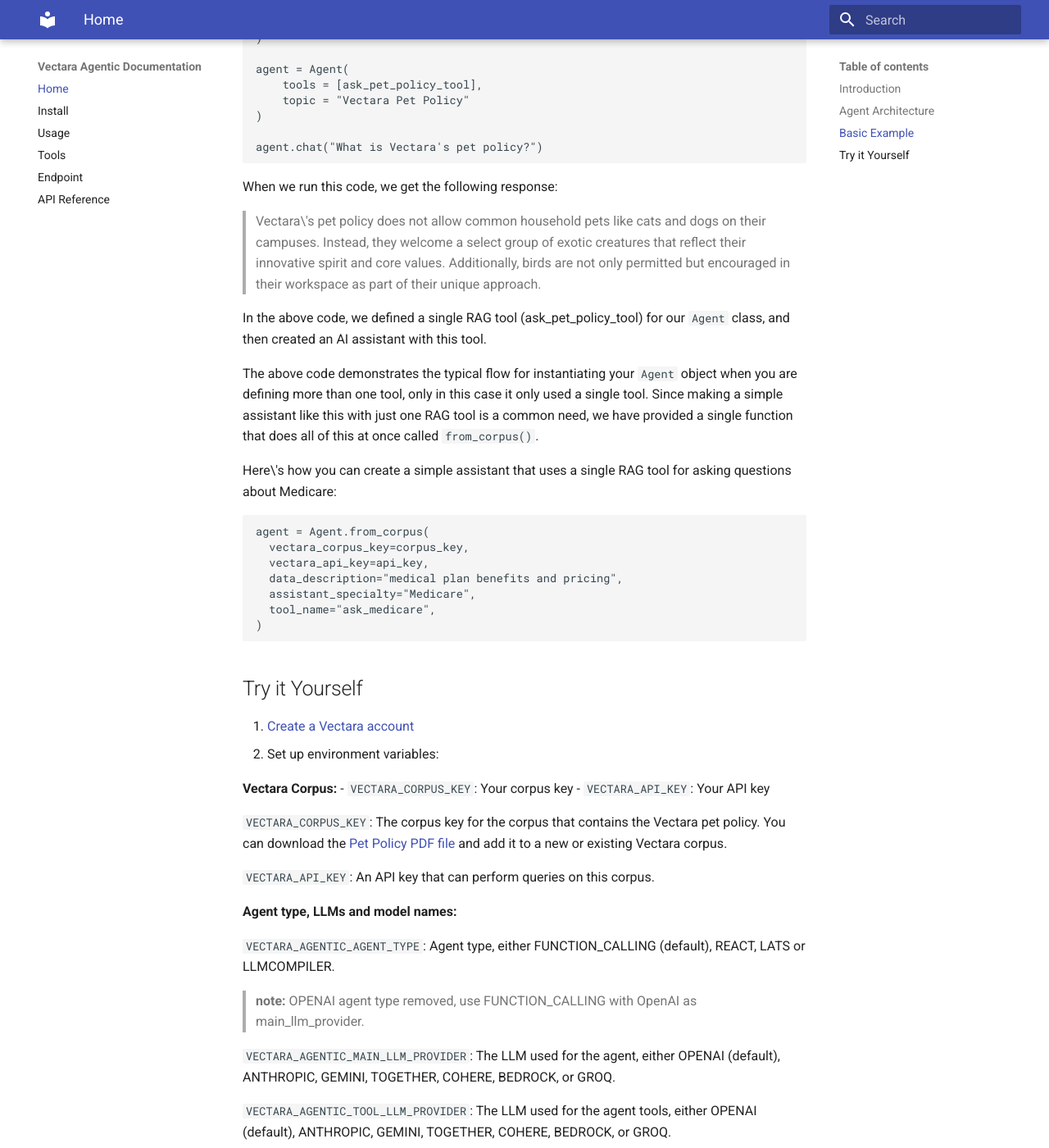
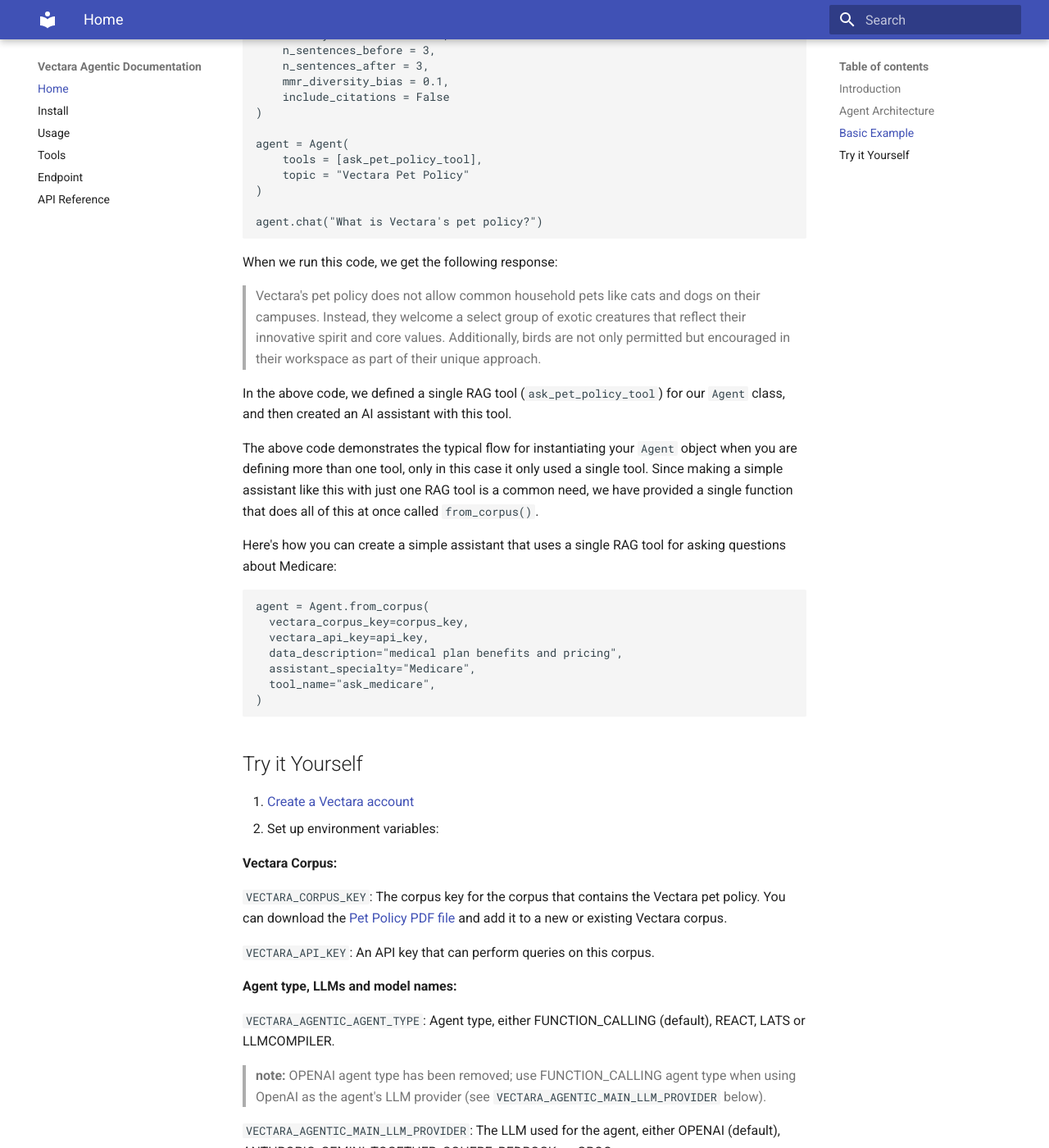
Before and after one commit to vectara/py-vectara-agentic, an MkDocs documentation site: the page built from docs/index.md, in a window 1280 px wide and 1400 px high, scrolled down 3043 px. Shown: the whole window at 82% size. Built offline with MkDocs 1.6.1 and Material for MkDocs 9.7.7, drawn with Linux system fonts in a browser that asks for light colours; the version menu is left out; some of the changed text lies outside the part shown.

Commit message:
Update home page and fix escaped \'

````diff
--- a/docs/index.md
+++ b/docs/index.md
@@ -26,7 +26,7 @@
     sub-queries and call the RAG query tool for each sub-query, then
     combine the responses to come up with a comprehensive response.
 -   The agent can identify filtering criteria in the user query and use
-    them to filter the results from the RAG query tool.
+    them to filter the results when using RAG query tool.
 
 The main tool used in vectara-agentic is the `Vectara RAG query tool`,
 which queries a Vectara corpus and returns the most relevant response.
@@ -42,7 +42,7 @@
 SQL queries to a database, or even perform actions such as creating a
 calendar event or sending an email.
 
-Let\'s demonstrate the advantage of Agentic RAG via a simple example.
+Let's demonstrate the advantage of Agentic RAG via a simple example.
 
 Imagine that you have ingested into Vectara all your Google Drive files,
 JIRA tickets, and product documentation. You build an Agentic RAG
@@ -133,13 +134,13 @@
 
 When we run this code, we get the following response:
 
-> Vectara\'s pet policy does not allow common household pets like cats
+> Vectara's pet policy does not allow common household pets like cats
 > and dogs on their campuses. Instead, they welcome a select group of
 > exotic creatures that reflect their innovative spirit and core values.
 > Additionally, birds are not only permitted but encouraged in their
 > workspace as part of their unique approach.
 
-In the above code, we defined a single RAG tool (ask_pet_policy_tool)
+In the above code, we defined a single RAG tool (`ask_pet_policy_tool`)
 for our `Agent` class, and then created an AI assistant with this tool.
 
 The above code demonstrates the typical flow for instantiating your
@@ -148,7 +149,7 @@
 this with just one RAG tool is a common need, we have provided a single
 function that does all of this at once called `from_corpus()`.
 
-Here\'s how you can create a simple assistant that uses a single RAG
+Here's how you can create a simple assistant that uses a single RAG
 tool for asking questions about Medicare:
 
 ``` python
@@ -167,8 +168,6 @@
 2. Set up environment variables:
 
 **Vectara Corpus:**
-- `VECTARA_CORPUS_KEY`: Your corpus key
-- `VECTARA_API_KEY`: Your API key
 
 `VECTARA_CORPUS_KEY`: The corpus key for the corpus that contains the
 Vectara pet policy. You can download the [Pet Policy PDF
@@ -182,7 +181,7 @@
 `VECTARA_AGENTIC_AGENT_TYPE`: Agent type, either FUNCTION_CALLING (default),
 REACT, LATS or LLMCOMPILER.
 
-> **note:** OPENAI agent type removed, use FUNCTION_CALLING with OpenAI as main_llm_provider.
+> **note:** OPENAI agent type has been removed; use FUNCTION_CALLING agent type when using OpenAI as the agent's LLM provider (see `VECTARA_AGENTIC_MAIN_LLM_PROVIDER` below).
 
 `VECTARA_AGENTIC_MAIN_LLM_PROVIDER`: The LLM used for the agent, either
 OPENAI (default), ANTHROPIC, GEMINI, TOGETHER, COHERE, BEDROCK, or GROQ.
````
Also changed, not shown: other parts of docs/index.md (+5 -4 lines), docs/endpoint.md (+1 -1 lines), docs/tools.md (+1 -1 lines).
